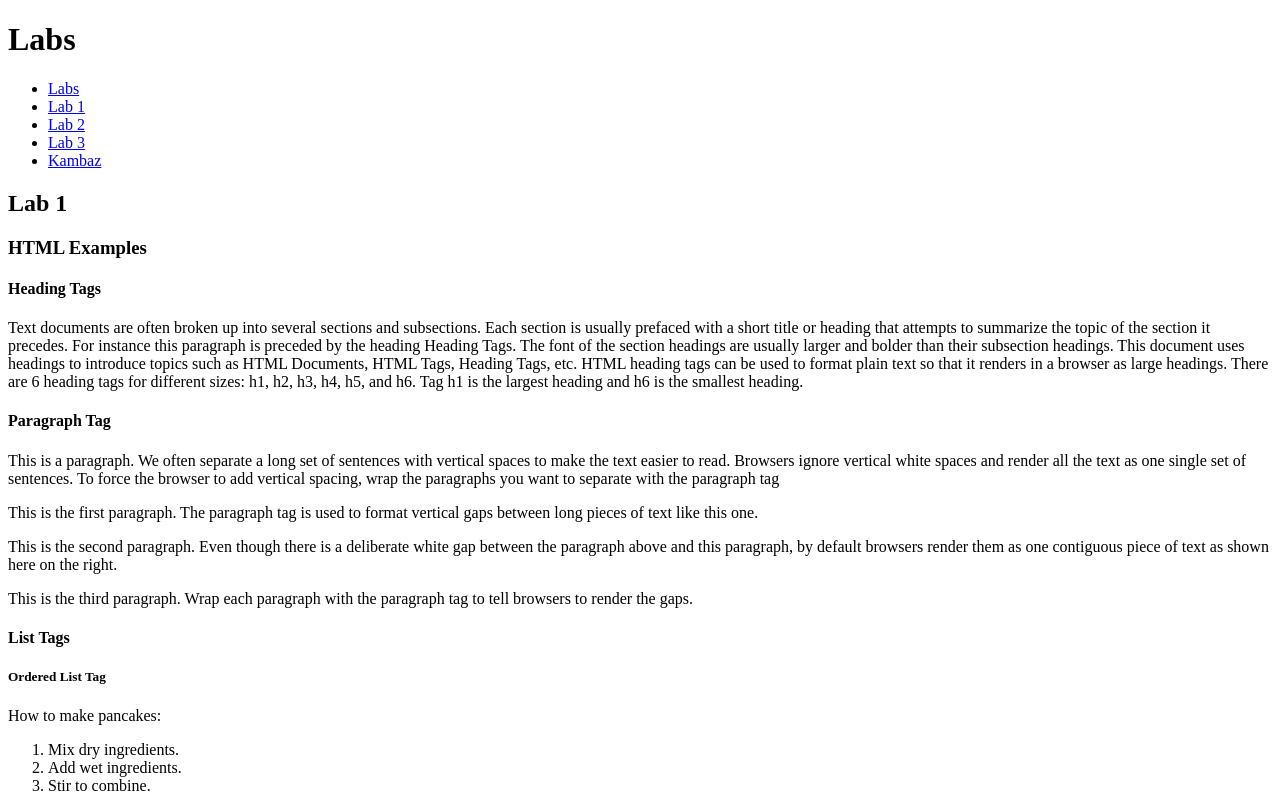
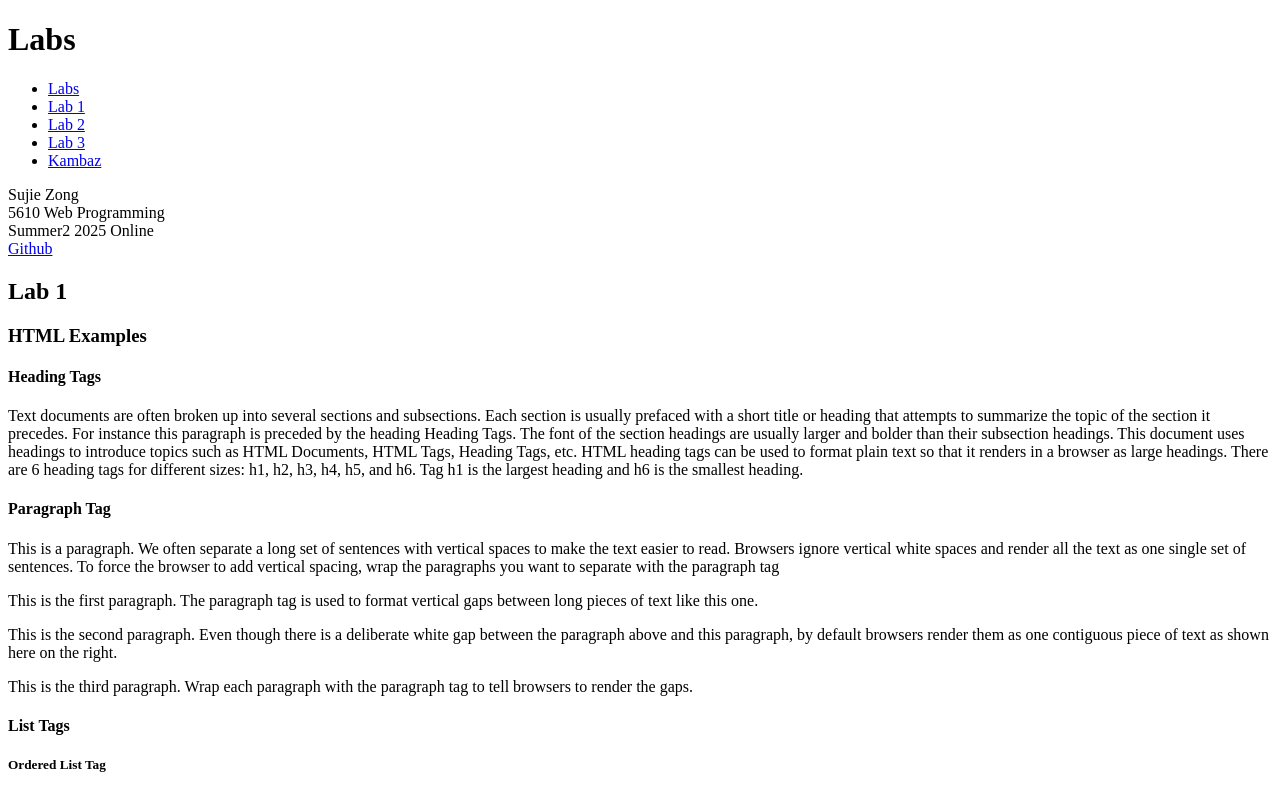
Before and after one commit to SujieZong/kambaz-react-web-app, a React (Vite) app: page /#/Labs/Lab1 in a window 1280 px wide. Shown: the top 795 px of the page. Built offline with nearby package versions, Linux system fonts and the light colour scheme.

Commit message:
modified :   src/Labs/Lab1/index.tsx

```diff
--- a/src/Labs/Lab1/index.tsx
+++ b/src/Labs/Lab1/index.tsx
@@ -1,6 +1,14 @@
 export default function Lab1() {
     return (
+
         <div id="wd-lab1">
+            <div id = "wd-lab1-header">
+            Sujie Zong<br />
+            5610 Web Programming <br />
+            Summer2 2025 Online <br />
+             <a href="https://github.com/SujieZong/" id="wd-github-page">Github</a>
+
+            </div>
             <h2>Lab 1</h2>
             <h3>HTML Examples</h3>
             <div id="wd-h-tag">
```
